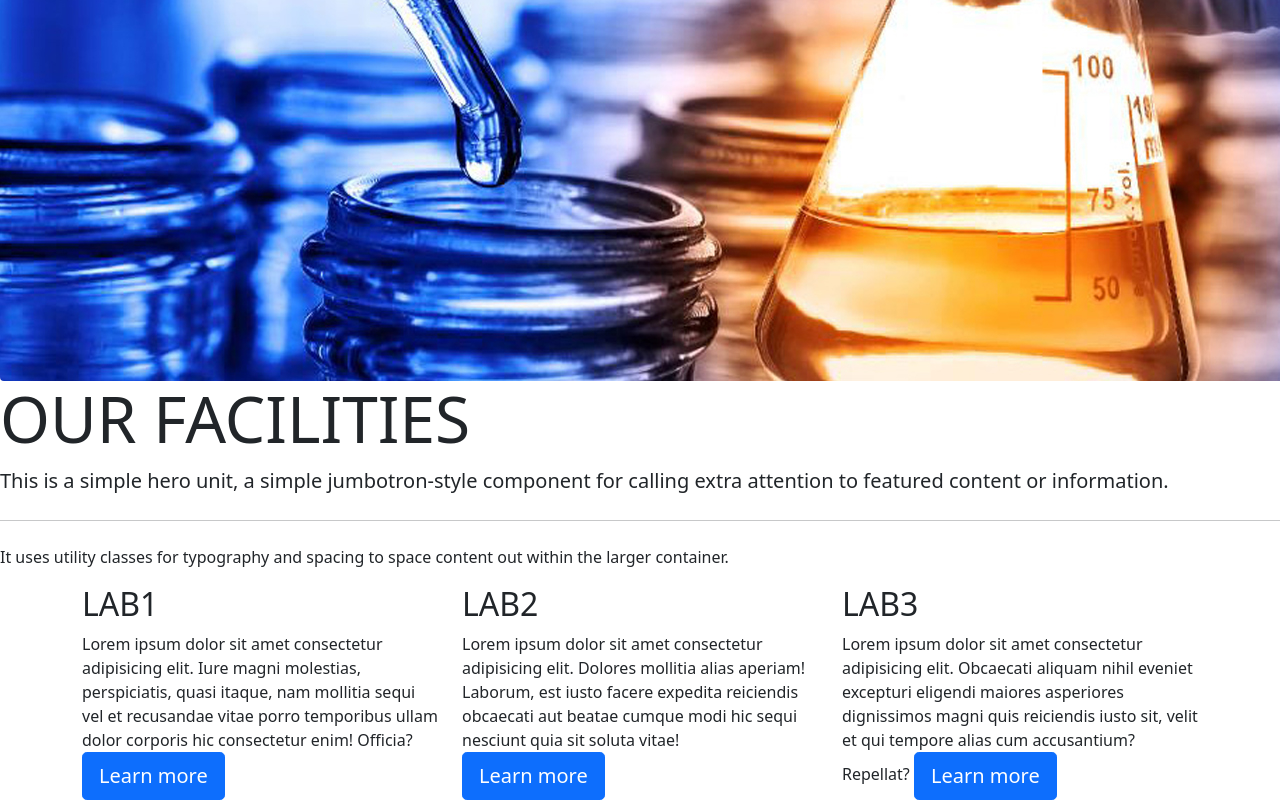
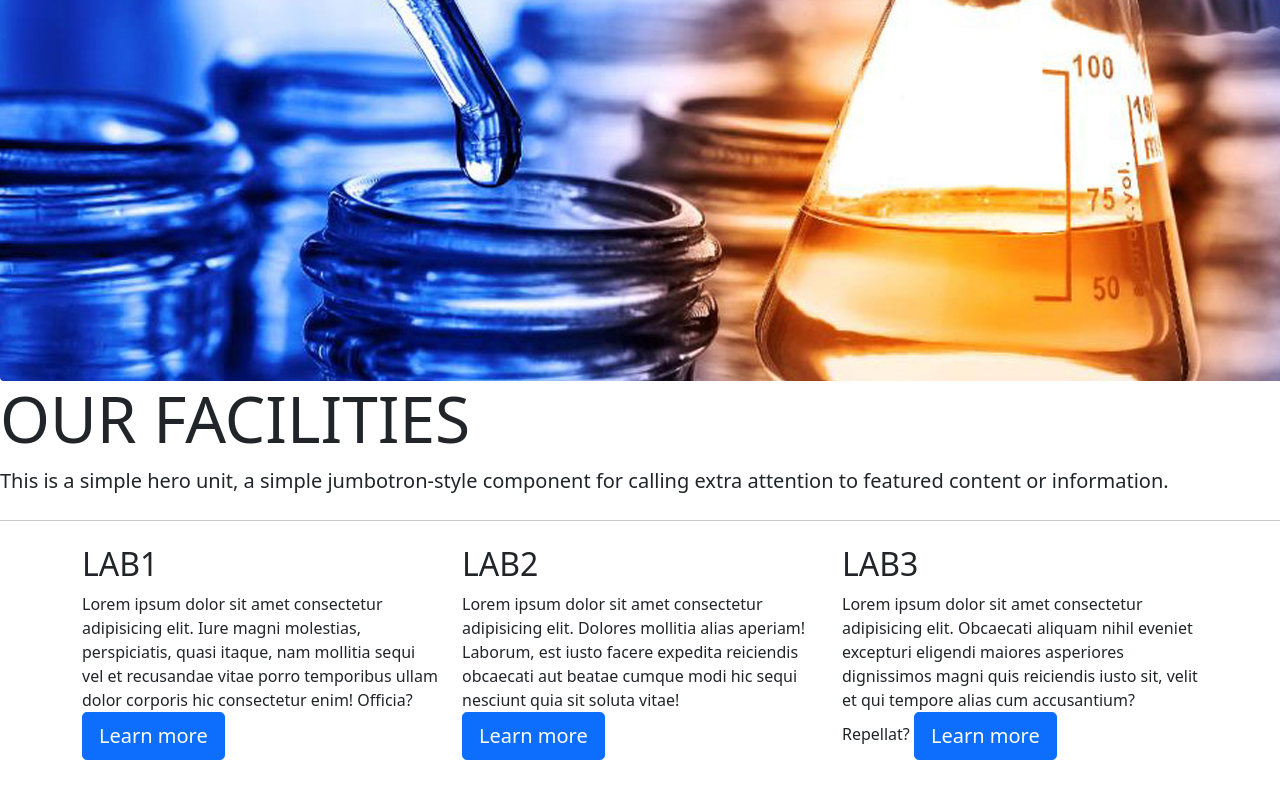
Before and after one commit to MerKhadraoui/greenLaboratory, a plain HTML site: page index.html in a window 1280 px wide. Shown: the part 1575-2375 px from the top of the page. After the commit the page ends 2335 px from the top, so only its background shows below. Drawn offline with nearby package versions, Linux system fonts and the light colour scheme.

Commit message:
laboretory web

```diff
--- a/index.html
+++ b/index.html
@@ -104,7 +104,7 @@
       <h1 class="display-3">OUR FACILITIES</h1>
       <p class="lead">This is a simple hero unit, a simple jumbotron-style component for calling extra attention to featured content or information.</p>
       <hr class="my-4">
-      <p>It uses utility classes for typography and spacing to space content out within the larger container.</p>
+
       <p class="lead">
 
       </p>
```
Also changed, not shown: img/4.jpg (added).
